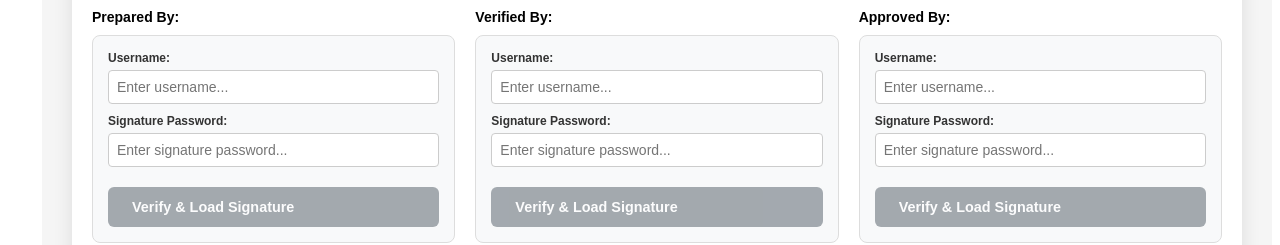
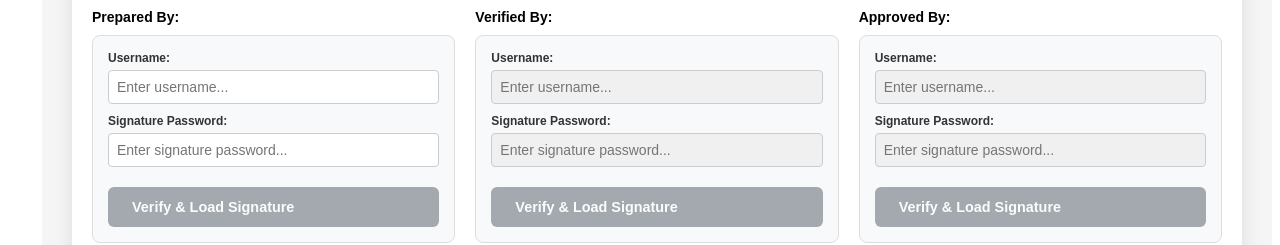
Before and after one commit to yogeshwar-2004y/d2RO_trail, a Vue app in the folder frontend/: page /templates/conformal-coating-inspection/1/1 in a window 1280 px wide. Shown: the part 1120-1365 px from the top of the page. Built offline with nearby package versions, Linux system fonts and the light colour scheme; no server answers.

Commit message:
signature order logic

```diff
--- a/frontend/src/templates/Conformalcoatinginspectionreport.vue
+++ b/frontend/src/templates/Conformalcoatinginspectionreport.vue
@@ -148,7 +148,7 @@
                       type="text"
                       v-model="verifiedByUsername"
                       placeholder="Enter username..."
-                      :disabled="readonly"
+                      :disabled="readonly || !preparedBySignatureUrl"
                     />
                   </div>
                   <div class="input-group">
@@ -157,14 +157,14 @@
                       type="password"
                       v-model="verifiedByPassword"
                       placeholder="Enter signature password..."
-                      :disabled="readonly"
+                      :disabled="readonly || !preparedBySignatureUrl"
                     />
                   </div>
                   <button
                     type="button"
                     class="btn btn-verify"
                     @click="verifySignature('verified')"
-                    :disabled="readonly || !verifiedByUsername || !verifiedByPassword"
+                    :disabled="readonly || !preparedBySignatureUrl || !verifiedByUsername || !verifiedByPassword"
                   >
                     Verify & Load Signature
                   </button>
@@ -197,7 +197,7 @@
                       type="text"
                       v-model="approvedByUsername"
                       placeholder="Enter username..."
-                      :disabled="readonly"
+                      :disabled="readonly || !verifiedBySignatureUrl"
                     />
                   </div>
                   <div class="input-group">
@@ -206,14 +206,14 @@
                       type="password"
                       v-model="approvedByPassword"
                       placeholder="Enter signature password..."
-                      :disabled="readonly"
+                      :disabled="readonly || !verifiedBySignatureUrl"
                     />
                   </div>
                   <button
                     type="button"
                     class="btn btn-verify"
                     @click="verifySignature('approved')"
-                    :disabled="readonly || !approvedByUsername || !approvedByPassword"
+                    :disabled="readonly || !verifiedBySignatureUrl || !approvedByUsername || !approvedByPassword"
                   >
                     Verify & Load Signature
                   </button>
```
